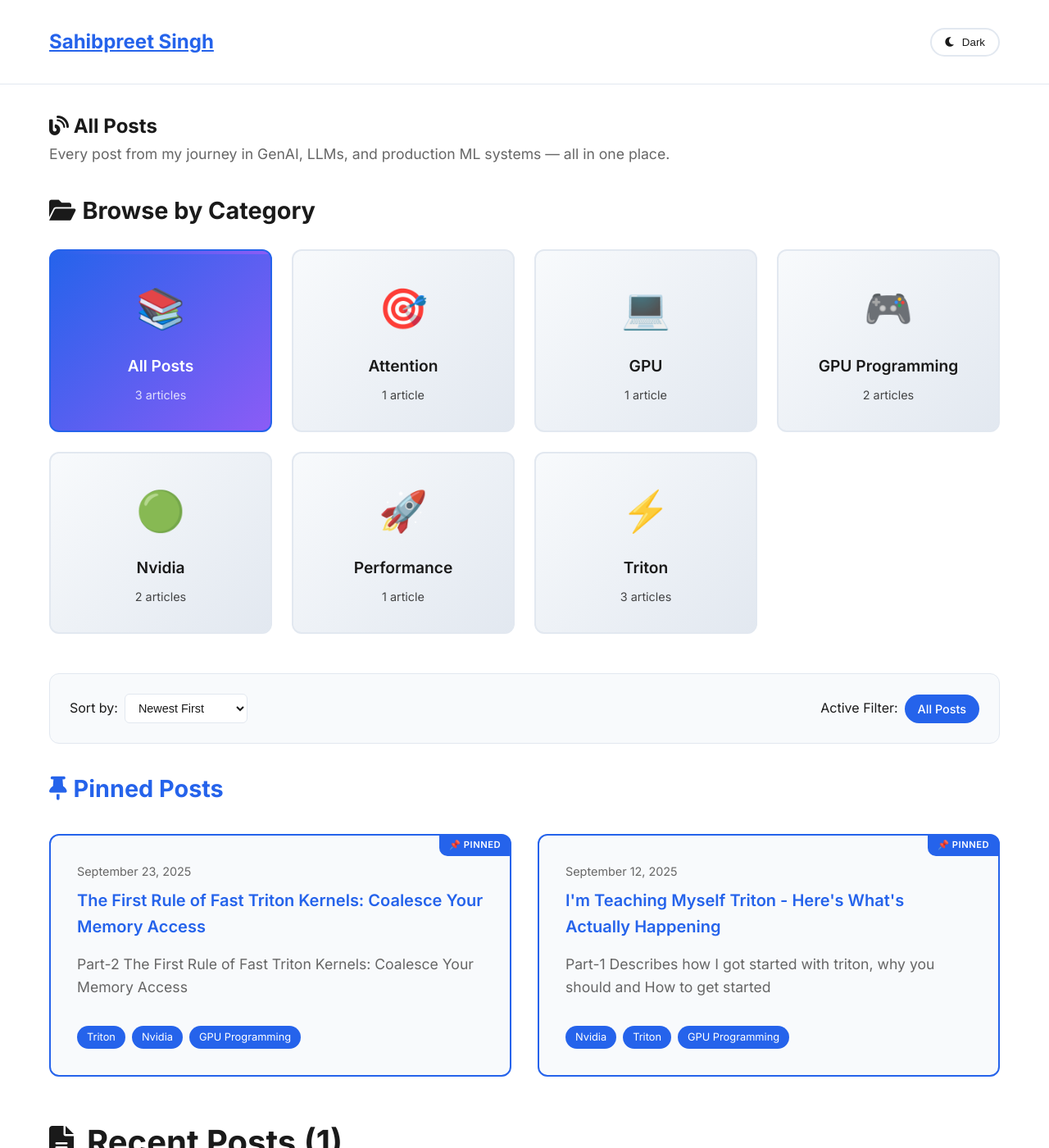
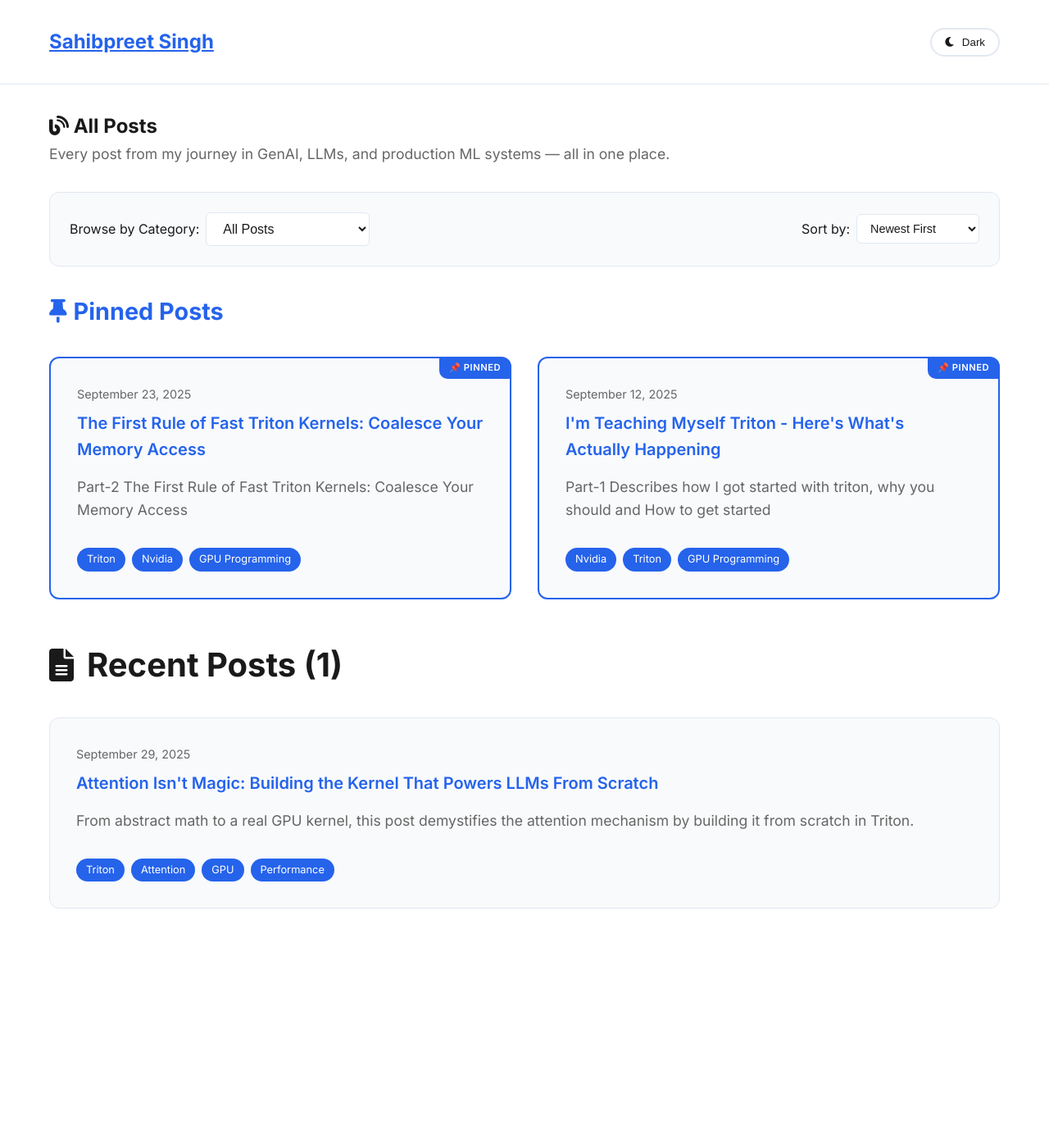
Before and after one commit to sahibpreetsingh12/sahibpreetsingh12.github.io, a Jekyll site: the page built from posts.html, in a window 1280 px wide and 1400 px high. Shown: the whole window at 82% size. Built offline with Jekyll 4.4.1, drawn with Linux system fonts in a browser that asks for light colours.

```diff
--- a/posts.html
+++ b/posts.html
@@ -9,30 +9,22 @@
     <h1><i class="fas fa-blog"></i> All Posts</h1>
     <p>Every post from my journey in GenAI, LLMs, and production ML systems — all in one place.</p>
 
-    <!-- Categories Section -->
-    <div class="categories-section">
-      <h2><i class="fas fa-folder-open"></i> Browse by Category</h2>
-      <div id="categories-grid" class="categories-grid">
-        <!-- Category cards will be populated by JavaScript -->
+    <!-- Simple Category Filter -->
+    <div class="posts-controls">
+      <div class="filter-controls">
+        <label for="category-select">Browse by Category:</label>
+        <select id="category-select" class="category-dropdown">
+          <option value="all">All Posts</option>
+          <!-- Categories populated from your posts -->
+        </select>
       </div>
-    </div>
 
-    <!-- Sorting Controls -->
-    <div class="posts-controls">
       <div class="sort-controls">
         <label for="sort-select">Sort by:</label>
         <select id="sort-select" class="sort-dropdown">
           <option value="date-desc">Newest First</option>
           <option value="date-asc">Oldest First</option>
-          <option value="title-asc">Title A-Z</option>
-          <option value="title-desc">Title Z-A</option>
         </select>
-      </div>
-
-      <div class="filter-controls">
-        <label>Active Filter:</label>
-        <span id="active-category" class="active-filter">All Posts</span>
-        <button id="clear-filter" class="clear-btn" style="display: none;">Clear</button>
       </div>
     </div>
 
@@ -53,114 +45,6 @@
 </section>
 
 <style>
-  /* Categories Section */
-  .categories-section {
-    margin-bottom: 3rem;
-  }
-
-  .categories-section h2 {
-    font-size: 1.8rem;
-    margin-bottom: 1.5rem;
-    display: flex;
-    align-items: center;
-    gap: 0.5rem;
-  }
-
-  .categories-grid {
-    display: grid;
-    grid-template-columns: repeat(auto-fit, minmax(250px, 1fr));
-    gap: 1.5rem;
-    margin-bottom: 2rem;
-  }
-
-  .category-card {
-    background: linear-gradient(135deg, var(--card-bg), var(--border-color));
-    border: 2px solid var(--border-color);
-    border-radius: 12px;
-    padding: 2rem;
-    cursor: pointer;
-    transition: all 0.3s ease;
-    text-align: center;
-    position: relative;
-    overflow: hidden;
-  }
-
-  .category-card::before {
-    content: '';
-    position: absolute;
-    top: 0;
-    left: 0;
-    right: 0;
-    height: 4px;
-    background: linear-gradient(90deg, var(--accent-color), #8b5cf6);
-    transform: scaleX(0);
-    transition: transform 0.3s ease;
-  }
-
-  .category-card:hover::before {
-    transform: scaleX(1);
-  }
-
-  .category-card:hover {
-    transform: translateY(-5px);
-    box-shadow: var(--shadow);
-    border-color: var(--accent-color);
-  }
-
-  .category-card.active {
-    border-color: var(--accent-color);
-    background: linear-gradient(135deg, var(--accent-color), #8b5cf6);
-    color: white;
-  }
-
-  .category-card.active::before {
-    transform: scaleX(1);
-  }
-
-  .category-icon {
-    font-size: 3rem;
-    margin-bottom: 1rem;
-    opacity: 0.9;
-  }
-
-  .category-name {
-    font-size: 1.2rem;
-    font-weight: 600;
-    margin-bottom: 0.5rem;
-  }
-
-  .category-count {
-    font-size: 0.9rem;
-    opacity: 0.8;
-  }
-
-  .active-filter {
-    background: var(--accent-color);
-    color: white;
-    padding: 6px 16px;
-    border-radius: 20px;
-    font-weight: 500;
-    font-size: 0.9rem;
-  }
-
-  .clear-btn {
-    background: none;
-    border: 1px solid var(--border-color);
-    border-radius: 6px;
-    padding: 6px 12px;
-    color: var(--text-color);
-    cursor: pointer;
-    font-size: 0.85rem;
-    margin-left: 0.5rem;
-    transition: all 0.3s ease;
-  }
-
-  .clear-btn:hover {
-    background: var(--accent-color);
-    color: white;
-    border-color: var(--accent-color);
-  }
-
   .posts-controls {
     display: flex;
     justify-content: space-between;
@@ -178,6 +62,17 @@
     display: flex;
     align-items: center;
     gap: 0.5rem;
+  }
+
+  .category-dropdown {
+    padding: 10px 16px;
+    border: 1px solid var(--border-color);
+    border-radius: 6px;
+    background-color: var(--bg-color);
+    color: var(--text-color);
+    font-size: 1rem;
+    min-width: 200px;
+    font-weight: 500;
   }
 
   .sort-dropdown, .filter-dropdown {
@@ -256,21 +151,7 @@
 </style>
 
 <script>
-  // Category definitions with icons/emojis
-  const categoryConfig = {
-    'Triton': { icon: '⚡', color: '#3b82f6' },
-    'GPU Programming': { icon: '🎮', color: '#8b5cf6' },
-    'Nvidia': { icon: '🟢', color: '#76b900' },
-    'Attention': { icon: '🎯', color: '#ef4444' },
-    'Performance': { icon: '🚀', color: '#f59e0b' },
-    'GPU': { icon: '💻', color: '#8b5cf6' },
-    'LLM': { icon: '🧠', color: '#06b6d4' },
-    'AI': { icon: '🤖', color: '#ec4899' }
-  };
-
-  let activeCategory = 'all';
-
-  // Post data - in a real Jekyll site, this would be generated from site.posts
+  // Post data from Jekyll
   const allPosts = [
     {% for post in site.posts %}
     {
@@ -279,6 +160,7 @@
       dateFormatted: "{{ post.date | date: '%B %d, %Y' }}",
       url: "{{ post.url | relative_url }}",
       description: {{ post.description | default: post.excerpt | strip_html | jsonify }},
+      category: {{ post.category | default: "Uncategorized" | jsonify }},
       tags: {{ post.tags | jsonify }},
       pinned: {{ post.pinned | default: false }}
     }{% unless forloop.last %},{% endunless %}
@@ -308,67 +190,22 @@
     }
   }
 
+  // Populate category dropdown
+  function populateCategoryDropdown() {
+    const categories = [...new Set(allPosts.map(post => post.category))].sort();
+    const dropdown = document.getElementById('category-select');
+
+    categories.forEach(cat => {
+      const option = document.createElement('option');
+      option.value = cat;
+      option.textContent = cat;
+      dropdown.appendChild(option);
+    });
+  }
+
   function filterPosts(posts, category) {
     if (category === 'all') return posts;
-    return posts.filter(post => post.tags.some(tag => tag === category));
-  }
-
-  function renderCategories() {
-    // Get all unique categories from posts
-    const allTags = [...new Set(allPosts.flatMap(post => post.tags))].sort();
-
-    // Count posts per category
-    const categoryCounts = {};
-    allTags.forEach(tag => {
-      categoryCounts[tag] = allPosts.filter(post => post.tags.includes(tag)).length;
-    });
-
-    // Create category cards
-    const categoriesGrid = document.getElementById('categories-grid');
-
-    // "All Posts" card
-    let html = `
-      <div class="category-card ${activeCategory === 'all' ? 'active' : ''}" onclick="selectCategory('all')">
-        <div class="category-icon">📚</div>
-        <div class="category-name">All Posts</div>
-        <div class="category-count">${allPosts.length} articles</div>
-      </div>
-    `;
-
-    // Individual category cards
-    allTags.forEach(tag => {
-      const config = categoryConfig[tag] || { icon: '📁', color: '#6b7280' };
-      const isActive = activeCategory === tag;
-
-      html += `
-        <div class="category-card ${isActive ? 'active' : ''}" onclick="selectCategory('${tag}')">
-          <div class="category-icon">${config.icon}</div>
-          <div class="category-name">${tag}</div>
-          <div class="category-count">${categoryCounts[tag]} article${categoryCounts[tag] > 1 ? 's' : ''}</div>
-        </div>
-      `;
-    });
-
-    categoriesGrid.innerHTML = html;
-  }
-
-  function selectCategory(category) {
-    activeCategory = category;
-
-    // Update active category display
-    const activeEl = document.getElementById('active-category');
-    const clearBtn = document.getElementById('clear-filter');
-
-    if (category === 'all') {
-      activeEl.textContent = 'All Posts';
-      clearBtn.style.display = 'none';
-    } else {
-      activeEl.textContent = category;
-      clearBtn.style.display = 'inline-block';
-    }
-
-    renderCategories();
-    renderPosts();
+    return posts.filter(post => post.category === category);
   }
 
   function createPostCard(post, isPinned = false) {
@@ -435,11 +273,11 @@
 
   // Initialize the page
   document.addEventListener('DOMContentLoaded', function() {
-    renderCategories();
+    populateCategoryDropdown();
     renderPosts();
 
     // Add event listeners
+    document.getElementById('category-select').addEventListener('change', renderPosts);
     document.getElementById('sort-select').addEventListener('change', renderPosts);
-    document.getElementById('clear-filter').addEventListener('click', () => selectCategory('all'));
   });
 </script>
```
Also changed, not shown: other parts of posts.html (+2 -1 lines), _posts/2025-09-11-I'm Teaching Myself Triton - Here's What's Actually Happening.md (+2 -1 lines), _posts/2025-09-23-The First Rule of Fast Triton Kernels- Coalesce Your Memory Access.md (+1 -0 lines), _posts/2025-09-28-Attention-Isn't-Magic- Building-the-Kernel-That-Powers-LLMs-From-Scratch.md (+1 -0 lines).
